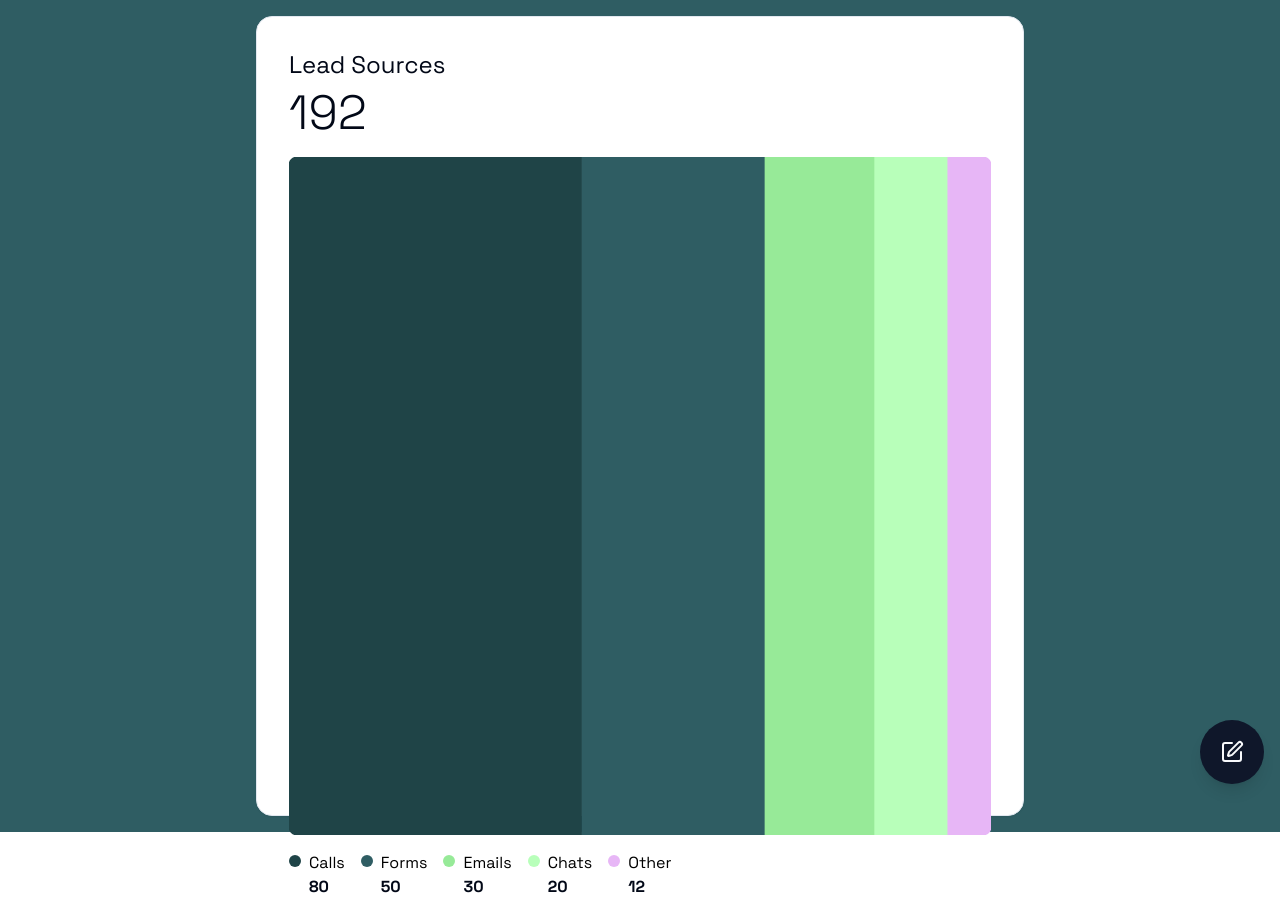
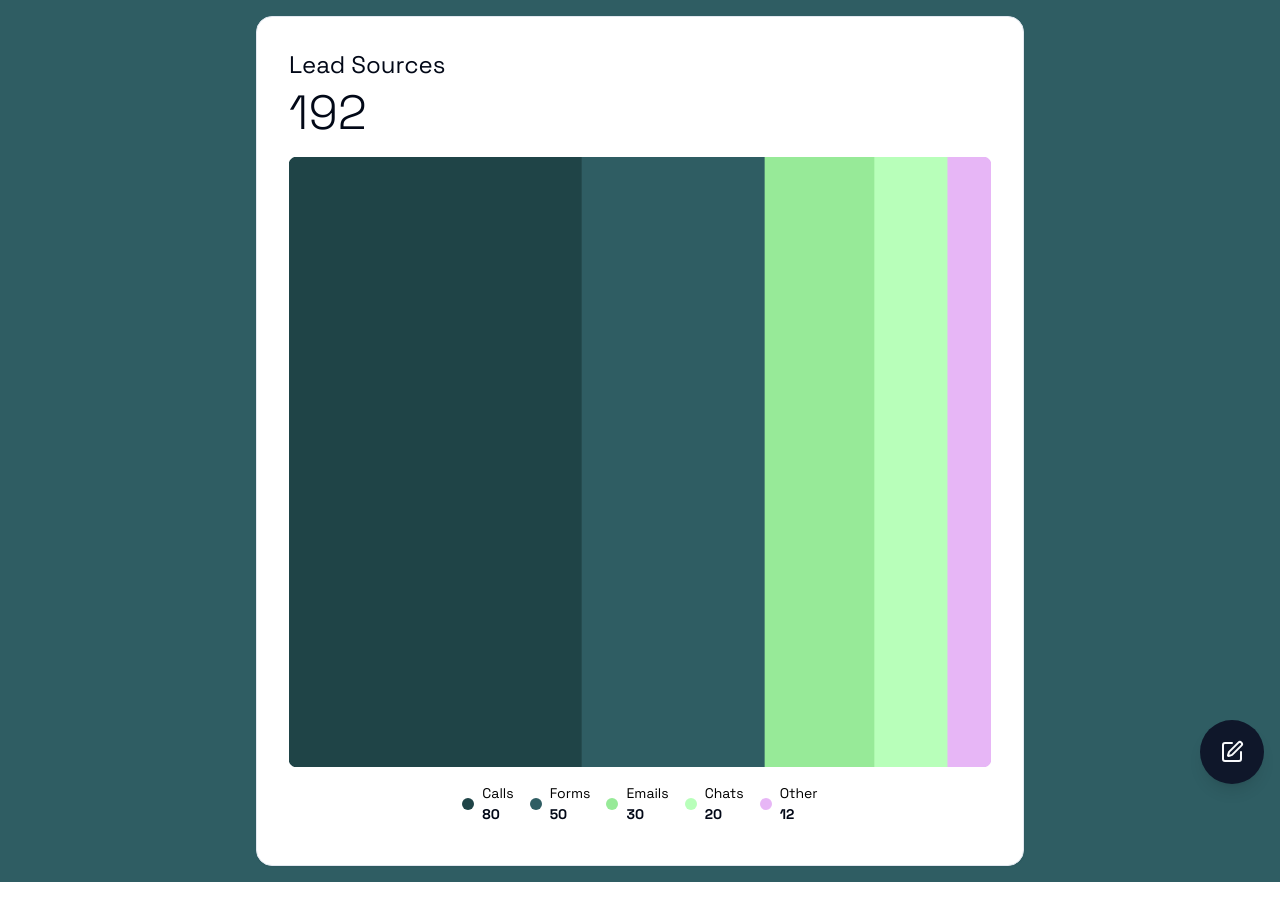
Before and after one commit to cheerlessDreamer/stacked-card-visualizer, a React (Vite) app: page / in a window 1280 px wide. Built offline with nearby package versions, Linux system fonts and the light colour scheme.

Commit message:
Fix card layout for legend
Ensure the chart legend is always contained within the card component by adjusting the layout styles. This prevents the legend from falling out of the card.
[skip gpt_engineer]

```diff
--- a/src/components/LeadsChart.tsx
+++ b/src/components/LeadsChart.tsx
@@ -37,20 +37,21 @@ const LeadsChart: React.FC<LeadsChartProps> = ({ totalLeads, leadData, chartTitl
   const cardStyle = {
     width: cardWidth || '100%',
     maxWidth: '100%',
-    height: '800px'  // Set the height to 800px
+    minHeight: '800px',  // Changed from fixed height to minHeight
+    height: 'auto'  // Allow the card to grow based on content
   };
 
   return (
-    <Card className={`mx-auto p-2 rounded-2xl`} style={cardStyle}>
+    <Card className="mx-auto p-2 rounded-2xl flex flex-col" style={cardStyle}>
       <CardHeader className="flex flex-row items-center justify-between space-y-0 pb-1">
         <h2 className="text-2xl font-normal">{chartTitle}</h2>
       </CardHeader>
-      <CardContent className="flex flex-col h-full pt-1">
+      <CardContent className="flex flex-col flex-grow pt-1">
         <div className="text-5xl font-extralight mb-5">{totalLeads.toLocaleString()}</div>
         <div className="flex-grow relative">
           <canvas ref={chartRef}></canvas>
         </div>
-        <ul id="chart-legend" className="mt-2"></ul>
+        <ul id="chart-legend" className="mt-4 flex-shrink-0"></ul>
       </CardContent>
     </Card>
   );
--- a/src/utils/chartConfig.ts
+++ b/src/utils/chartConfig.ts
@@ -89,6 +89,7 @@ export const createChartConfig = (totalLeads: number, leadData: { label: string;
 
           ul.style.display = 'flex';
           ul.style.flexWrap = 'wrap';
+          ul.style.justifyContent = 'center';
           ul.style.gap = '16px';
           ul.style.padding = '0';
           ul.style.margin = '16px 0 0 0';
@@ -96,11 +97,10 @@ export const createChartConfig = (totalLeads: number, leadData: { label: string;
 
           items.forEach(item => {
             const li = document.createElement('li');
-            li.style.alignItems = 'flex-start';
+            li.style.display = 'flex';
+            li.style.alignItems = 'center';
             li.style.cursor = 'pointer';
-            li.style.display = 'flex';
-            li.style.flexDirection = 'row';
-            li.style.width = 'auto';
+            li.style.marginBottom = '8px';
 
             li.onclick = () => {
               chart.setDatasetVisibility(item.index, !chart.isDatasetVisible(item.index));
@@ -117,7 +117,6 @@ export const createChartConfig = (totalLeads: number, leadData: { label: string;
             circleSpan.style.height = '12px';
             circleSpan.style.borderRadius = '50%';
             circleSpan.style.marginRight = '8px';
-            circleSpan.style.marginTop = '4px';
 
             // Text container
             const textContainer = document.createElement('div');
@@ -130,14 +129,14 @@ export const createChartConfig = (totalLeads: number, leadData: { label: string;
             labelSpan.textContent = item.text;
             labelSpan.style.color = item.hidden ? 'rgba(0, 0, 0, 0.5)' : 'rgba(0, 0, 0, 1)';
             labelSpan.style.textDecoration = item.hidden ? 'line-through' : '';
-            labelSpan.style.fontSize = '1rem';
+            labelSpan.style.fontSize = '0.875rem';
 
             // Value
             const valueSpan = document.createElement('span');
             const value = percentages.find(p => p.label === item.text)?.value;
             valueSpan.textContent = value ? value.toLocaleString() : '';
             valueSpan.style.fontWeight = 'bold';
-            valueSpan.style.fontSize = '1rem';
+            valueSpan.style.fontSize = '0.875rem';
 
             textContainer.appendChild(labelSpan);
             textContainer.appendChild(valueSpan);
```
